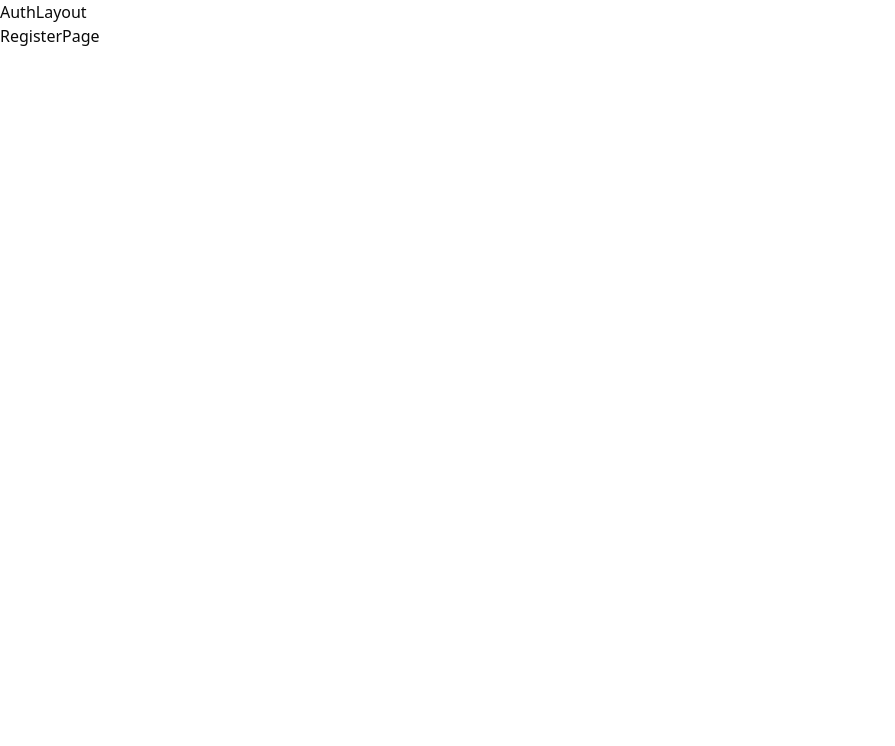
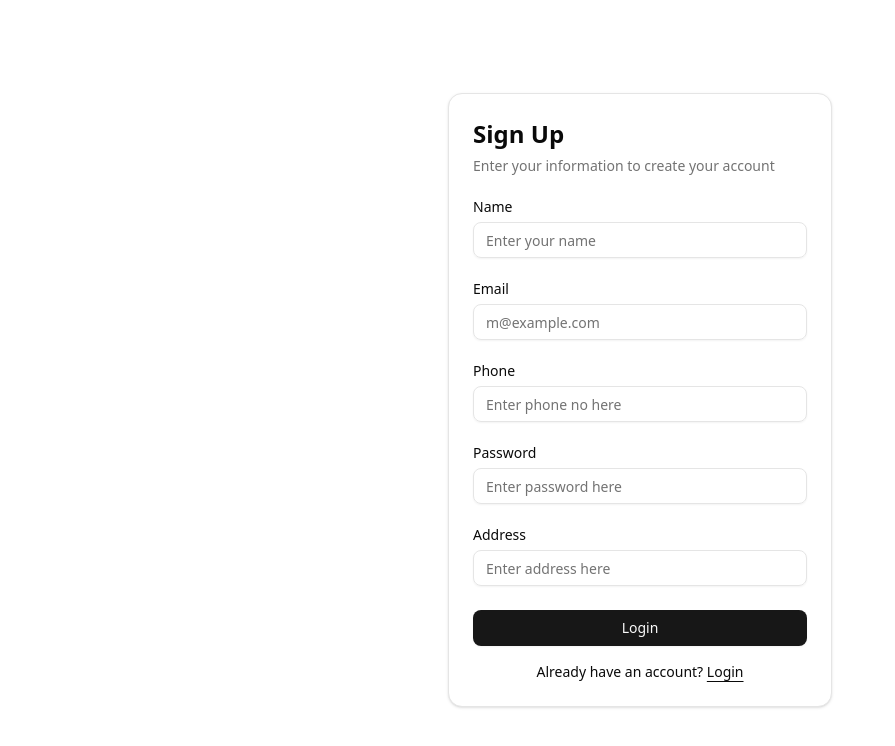
Before and after one commit to mzfirozuddin/eCommerse-app-client-ui, a React (Vite) app: page /auth/register in a window 1280 px wide. Shown: the top 746 px of the page, without its empty margins (0-895 px from the left). Built offline with nearby package versions, Linux system fonts and the light colour scheme.

Commit message:
add register page

```diff
--- a/src/Layout/AuthLayout.jsx
+++ b/src/Layout/AuthLayout.jsx
@@ -3,7 +3,6 @@ import { Outlet } from "react-router-dom";
 const AuthLayout = () => {
   return (
     <>
-      <h1>AuthLayout</h1>
       <Outlet />
     </>
   );
--- a/src/pages/LoginPage.jsx
+++ b/src/pages/LoginPage.jsx
@@ -8,6 +8,7 @@ import {
 } from "@/components/ui/card";
 import { Input } from "@/components/ui/input";
 import { Label } from "@/components/ui/label";
+import { Link } from "react-router-dom";
 
 const LoginPage = () => {
   return (
@@ -44,15 +45,18 @@ const LoginPage = () => {
                   </div>
                   <Input id="password" type="password" required />
                 </div>
-                <Button type="submit" className="w-full">
+                <Button type="submit" className="w-full cursor-pointer">
                   Login
                 </Button>
               </div>
               <div className="mt-4 text-center text-sm">
                 Don&apos;t have an account?{" "}
-                <a href="#" className="underline underline-offset-4">
+                <Link
+                  to="/auth/register"
+                  className="underline underline-offset-4"
+                >
                   Sign up
-                </a>
+                </Link>
               </div>
             </form>
           </CardContent>
--- a/src/pages/RegisterPage.jsx
+++ b/src/pages/RegisterPage.jsx
@@ -1,5 +1,90 @@
+import { Button } from "@/components/ui/button";
+import {
+  Card,
+  CardContent,
+  CardDescription,
+  CardHeader,
+  CardTitle,
+} from "@/components/ui/card";
+import { Input } from "@/components/ui/input";
+import { Label } from "@/components/ui/label";
+import { Link } from "react-router-dom";
+
 const RegisterPage = () => {
-  return <div>RegisterPage</div>;
+  return (
+    <div className="flex min-h-svh w-full items-center justify-center p-6 md:p-10">
+      <div className="w-full max-w-sm">
+        <Card>
+          <CardHeader>
+            <CardTitle className="text-2xl">Sign Up</CardTitle>
+            <CardDescription>
+              Enter your information to create your account
+            </CardDescription>
+          </CardHeader>
+          <CardContent>
+            <form>
+              <div className="flex flex-col gap-6">
+                <div className="grid gap-2">
+                  <Label htmlFor="name">Name</Label>
+                  <Input
+                    id="name"
+                    type="text"
+                    placeholder="Enter your name"
+                    required
+                  />
+                </div>
+                <div className="grid gap-2">
+                  <Label htmlFor="email">Email</Label>
+                  <Input
+                    id="email"
+                    type="email"
+                    placeholder="m@example.com"
+                    required
+                  />
+                </div>
+                <div className="grid gap-2">
+                  <Label htmlFor="phone">Phone</Label>
+                  <Input
+                    id="phone"
+                    type="text"
+                    placeholder="Enter phone no here"
+                    required
+                  />
+                </div>
+                <div className="grid gap-2">
+                  <Label htmlFor="password">Password</Label>
+                  <Input
+                    id="password"
+                    type="password"
+                    placeholder="Enter password here"
+                    required
+                  />
+                </div>
+                <div className="grid gap-2">
+                  <Label htmlFor="phone">Address</Label>
+                  <Input
+                    id="address"
+                    type="text"
+                    placeholder="Enter address here"
+                    required
+                  />
+                </div>
+                <Button type="submit" className="w-full cursor-pointer">
+                  Login
+                </Button>
+              </div>
+              <div className="mt-4 text-center text-sm">
+                Already have an account?{" "}
+                <Link to="/auth/login" className="underline underline-offset-4">
+                  Login
+                </Link>
+              </div>
+            </form>
+          </CardContent>
+        </Card>
+      </div>
+    </div>
+  );
 };
 
 export default RegisterPage;
```
